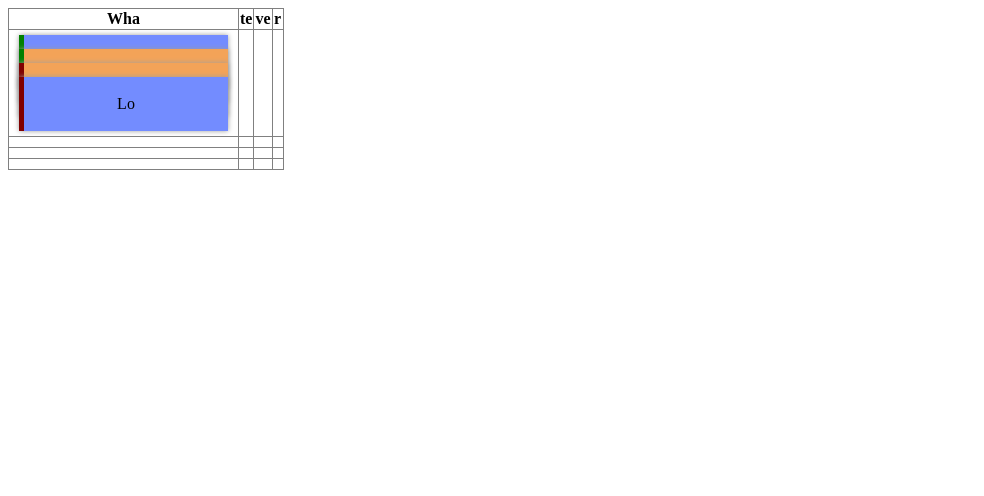
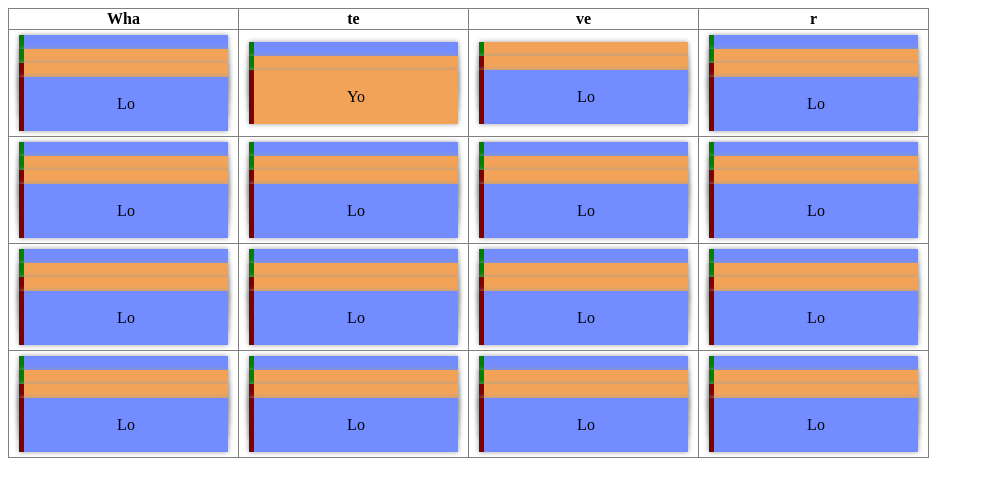
Before and after one commit to Zenoo/compressed-calendar, a plain HTML site: page index.html in a window 1280 px wide. Shown: the whole page, without its empty margins (0-984 px from the left). Drawn offline with Linux system fonts and the light colour scheme.

Commit message:
Added context

```diff
--- a/index.html
+++ b/index.html
@@ -33,27 +33,216 @@
 						<p>Lo</p>
 					</div>
 				</td>
-				<td></td>
-				<td></td>
-				<td></td>
+				<td>
+					<div class="event event-1 zone-1">
+						<p>Hey</p>
+					</div>
+					<div class="event event-2 zone-1">
+						<p>Yah</p>
+					</div>
+					<div class="event event-2 zone-2">
+						<p>Yo</p>
+					</div>
+				</td>
+				<td>
+					<div class="event event-2 zone-1">
+						<p>Yah</p>
+					</div>
+					<div class="event event-2 zone-2">
+						<p>Yo</p>
+					</div>
+					<div class="event event-1 zone-2">
+						<p>Lo</p>
+					</div>
+				</td>
+				<td>
+					<div class="event event-1 zone-1">
+						<p>Hey</p>
+					</div>
+					<div class="event event-2 zone-1">
+						<p>Yah</p>
+					</div>
+					<div class="event event-2 zone-2">
+						<p>Yo</p>
+					</div>
+					<div class="event event-1 zone-2">
+						<p>Lo</p>
+					</div>
+				</td>
 			</tr>
 			<tr>
-				<td></td>
-				<td></td>
-				<td></td>
-				<td></td>
+				<td>
+					<div class="event event-1 zone-1">
+						<p>Hey</p>
+					</div>
+					<div class="event event-2 zone-1">
+						<p>Yah</p>
+					</div>
+					<div class="event event-2 zone-2">
+						<p>Yo</p>
+					</div>
+					<div class="event event-1 zone-2">
+						<p>Lo</p>
+					</div>
+				</td>
+				<td>
+					<div class="event event-1 zone-1">
+						<p>Hey</p>
+					</div>
+					<div class="event event-2 zone-1">
+						<p>Yah</p>
+					</div>
+					<div class="event event-2 zone-2">
+						<p>Yo</p>
+					</div>
+					<div class="event event-1 zone-2">
+						<p>Lo</p>
+					</div>
+				</td>
+				<td>
+					<div class="event event-1 zone-1">
+						<p>Hey</p>
+					</div>
+					<div class="event event-2 zone-1">
+						<p>Yah</p>
+					</div>
+					<div class="event event-2 zone-2">
+						<p>Yo</p>
+					</div>
+					<div class="event event-1 zone-2">
+						<p>Lo</p>
+					</div>
+				</td>
+				<td>
+					<div class="event event-1 zone-1">
+						<p>Hey</p>
+					</div>
+					<div class="event event-2 zone-1">
+						<p>Yah</p>
+					</div>
+					<div class="event event-2 zone-2">
+						<p>Yo</p>
+					</div>
+					<div class="event event-1 zone-2">
+						<p>Lo</p>
+					</div>
+				</td>
 			</tr>
 			<tr>
-				<td></td>
-				<td></td>
-				<td></td>
-				<td></td>
+				<td>
+					<div class="event event-1 zone-1">
+						<p>Hey</p>
+					</div>
+					<div class="event event-2 zone-1">
+						<p>Yah</p>
+					</div>
+					<div class="event event-2 zone-2">
+						<p>Yo</p>
+					</div>
+					<div class="event event-1 zone-2">
+						<p>Lo</p>
+					</div>
+				</td>
+				<td>
+					<div class="event event-1 zone-1">
+						<p>Hey</p>
+					</div>
+					<div class="event event-2 zone-1">
+						<p>Yah</p>
+					</div>
+					<div class="event event-2 zone-2">
+						<p>Yo</p>
+					</div>
+					<div class="event event-1 zone-2">
+						<p>Lo</p>
+					</div>
+				</td>
+				<td>
+					<div class="event event-1 zone-1">
+						<p>Hey</p>
+					</div>
+					<div class="event event-2 zone-1">
+						<p>Yah</p>
+					</div>
+					<div class="event event-2 zone-2">
+						<p>Yo</p>
+					</div>
+					<div class="event event-1 zone-2">
+						<p>Lo</p>
+					</div>
+				</td>
+				<td>
+					<div class="event event-1 zone-1">
+						<p>Hey</p>
+					</div>
+					<div class="event event-2 zone-1">
+						<p>Yah</p>
+					</div>
+					<div class="event event-2 zone-2">
+						<p>Yo</p>
+					</div>
+					<div class="event event-1 zone-2">
+						<p>Lo</p>
+					</div>
+				</td>
 			</tr>
 			<tr>
-				<td></td>
-				<td></td>
-				<td></td>
-				<td></td>
+				<td>
+					<div class="event event-1 zone-1">
+						<p>Hey</p>
+					</div>
+					<div class="event event-2 zone-1">
+						<p>Yah</p>
+					</div>
+					<div class="event event-2 zone-2">
+						<p>Yo</p>
+					</div>
+					<div class="event event-1 zone-2">
+						<p>Lo</p>
+					</div>
+				</td>
+				<td>
+					<div class="event event-1 zone-1">
+						<p>Hey</p>
+					</div>
+					<div class="event event-2 zone-1">
+						<p>Yah</p>
+					</div>
+					<div class="event event-2 zone-2">
+						<p>Yo</p>
+					</div>
+					<div class="event event-1 zone-2">
+						<p>Lo</p>
+					</div>
+				</td>
+				<td>
+					<div class="event event-1 zone-1">
+						<p>Hey</p>
+					</div>
+					<div class="event event-2 zone-1">
+						<p>Yah</p>
+					</div>
+					<div class="event event-2 zone-2">
+						<p>Yo</p>
+					</div>
+					<div class="event event-1 zone-2">
+						<p>Lo</p>
+					</div>
+				</td>
+				<td>
+					<div class="event event-1 zone-1">
+						<p>Hey</p>
+					</div>
+					<div class="event event-2 zone-1">
+						<p>Yah</p>
+					</div>
+					<div class="event event-2 zone-2">
+						<p>Yo</p>
+					</div>
+					<div class="event event-1 zone-2">
+						<p>Lo</p>
+					</div>
+				</td>
 			</tr>
 		</tbody>
 	</table>
```
